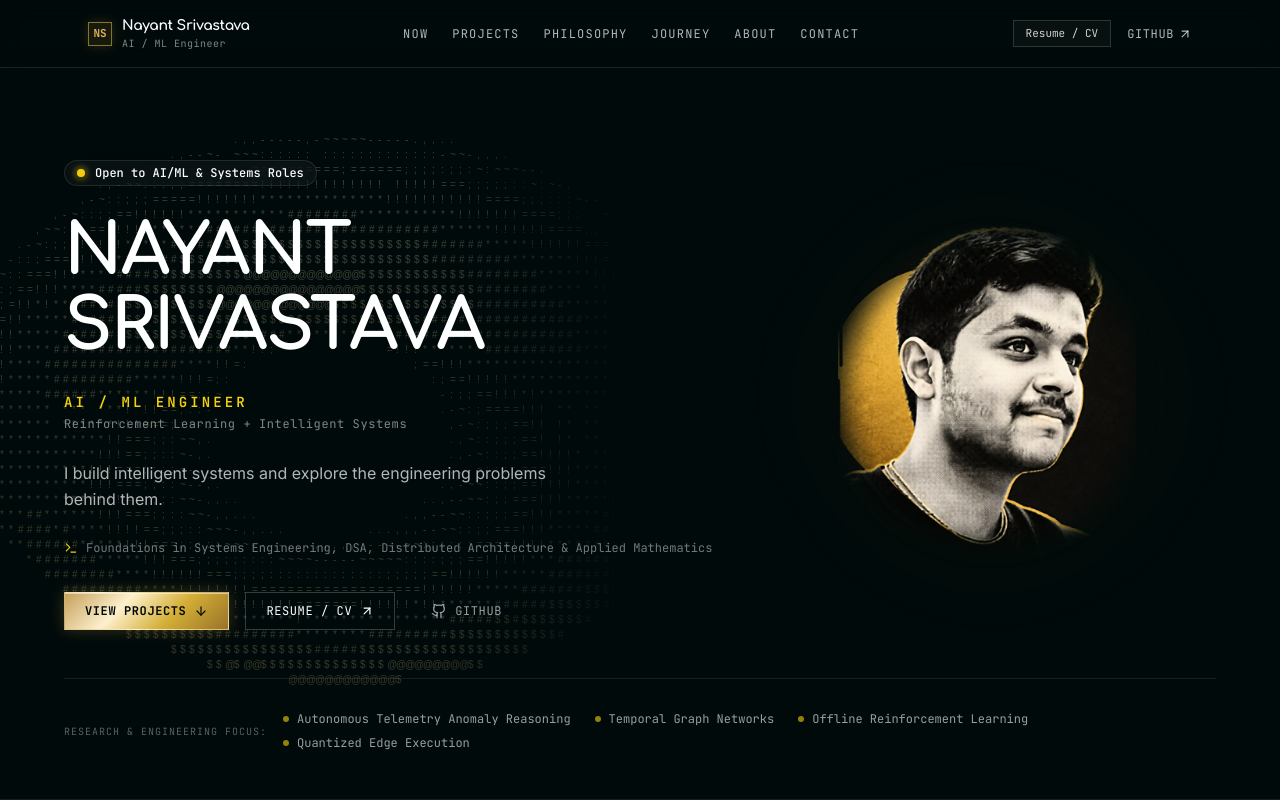
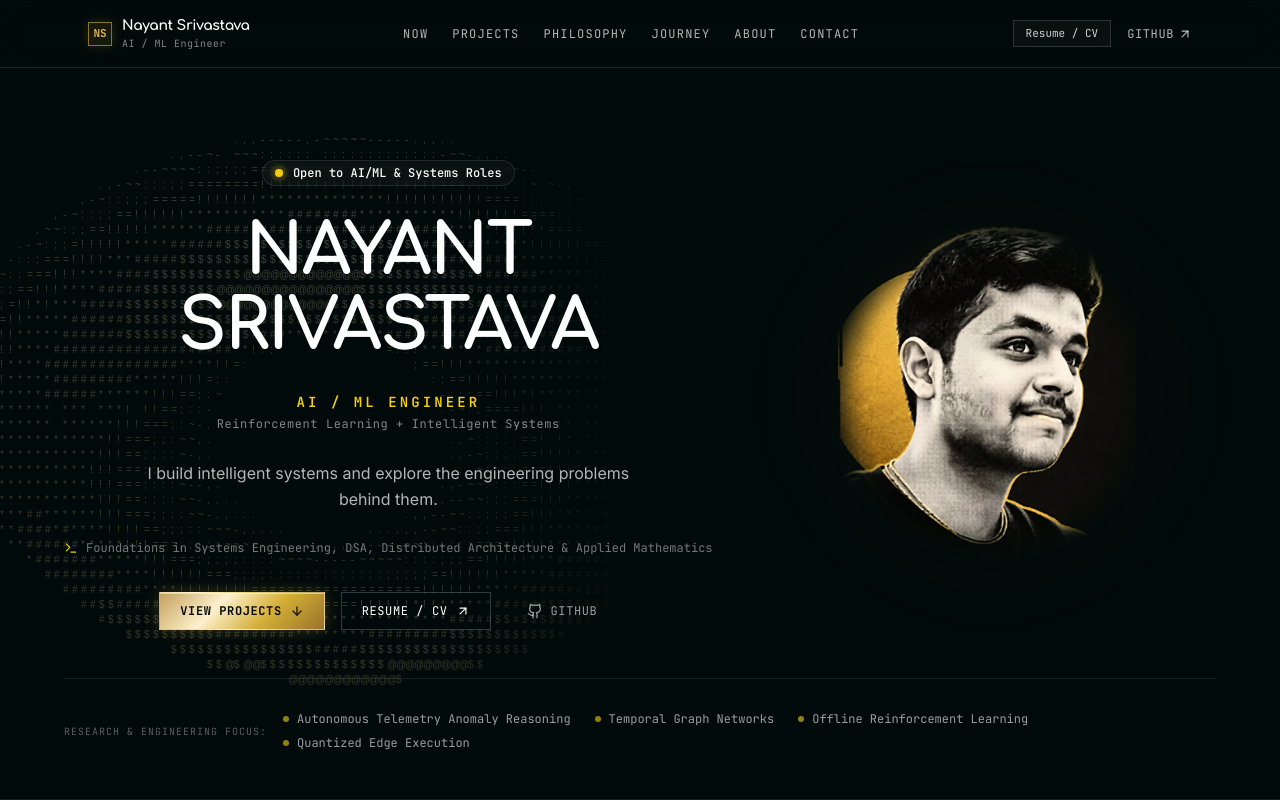
Before and after one commit to na124441/Portfolio, a Next.js app: page / in a window 1280 px wide. Shown: the top 800 px of the page. Built offline with nearby package versions, Linux system fonts and the light colour scheme.

Commit message:
style: center-align hero section text and elements

```diff
--- a/src/components/sections/HeroSection.tsx
+++ b/src/components/sections/HeroSection.tsx
@@ -59,7 +59,7 @@ export const HeroSection: React.FC = () => {
         <div className="grid grid-cols-1 lg:grid-cols-12 gap-10 lg:gap-14 items-center">
 
           {/* LEFT COLUMN: Editorial Text Stack (Top-to-Bottom Flow) */}
-          <div className="lg:col-span-7 flex flex-col space-y-6 sm:space-y-7 z-10 text-left">
+          <div className="lg:col-span-7 flex flex-col items-center text-center space-y-6 sm:space-y-7 z-10">
 
             {/* 1. Status Badge (Consolidated single source of truth) */}
             <motion.div
@@ -77,7 +77,7 @@ export const HeroSection: React.FC = () => {
               initial={shouldReduceMotion ? false : { opacity: 0, y: 14 }}
               animate={{ opacity: 1, y: 0 }}
               transition={{ duration: 0.5, delay: 0.05, ease: [0.16, 1, 0.3, 1] }}
-              className="font-display font-bold tracking-tight text-[#feffff] uppercase select-none text-[clamp(2.1rem,5.5vw,4.5rem)] leading-[1.06] text-left"
+              className="font-display font-bold tracking-tight text-[#feffff] uppercase select-none text-[clamp(2.1rem,5.5vw,4.5rem)] leading-[1.06] text-center"
             >
               <span className="inline-block whitespace-nowrap">NAYANT</span>{' '}
               <span className="inline-block whitespace-nowrap">SRIVASTAVA</span>
@@ -88,7 +88,7 @@ export const HeroSection: React.FC = () => {
               initial={shouldReduceMotion ? false : { opacity: 0, y: 12 }}
               animate={{ opacity: 1, y: 0 }}
               transition={{ duration: 0.5, delay: 0.12, ease: [0.16, 1, 0.3, 1] }}
-              className="space-y-1"
+              className="space-y-1 text-center"
             >
               <p className="font-mono text-xs sm:text-sm uppercase tracking-[0.22em] text-[#f6d009] font-semibold">
                 AI / ML Engineer
@@ -108,7 +108,7 @@ export const HeroSection: React.FC = () => {
               initial={shouldReduceMotion ? false : { opacity: 0, y: 12 }}
               animate={{ opacity: 1, y: 0 }}
               transition={{ duration: 0.5, delay: 0.18, ease: [0.16, 1, 0.3, 1] }}
-              className="font-sans text-sm sm:text-base text-white/70 font-normal leading-relaxed max-w-xl"
+              className="font-sans text-sm sm:text-base text-white/70 font-normal leading-relaxed max-w-xl text-center mx-auto"
             >
               {PORTFOLIO_METADATA.thesis}
             </motion.p>
@@ -118,7 +118,7 @@ export const HeroSection: React.FC = () => {
               initial={shouldReduceMotion ? false : { opacity: 0, y: 12 }}
               animate={{ opacity: 1, y: 0 }}
               transition={{ duration: 0.5, delay: 0.24, ease: [0.16, 1, 0.3, 1] }}
-              className="flex items-center gap-2 text-xs font-mono text-white/45"
+              className="flex items-center justify-center gap-2 text-xs font-mono text-white/45"
             >
               <Terminal className="w-3.5 h-3.5 text-[#f6d009] flex-shrink-0" />
               <span>Foundations in {PORTFOLIO_METADATA.foundations}</span>
@@ -129,7 +129,7 @@ export const HeroSection: React.FC = () => {
               initial={shouldReduceMotion ? false : { opacity: 0, y: 14 }}
               animate={{ opacity: 1, y: 0 }}
               transition={{ duration: 0.5, delay: 0.3, ease: [0.16, 1, 0.3, 1] }}
-              className="pt-2 flex flex-wrap items-center gap-4"
+              className="pt-2 flex flex-wrap items-center justify-center gap-4"
             >
               <Button href="#projects" variant="primary" size="md">
                 View Projects
```
